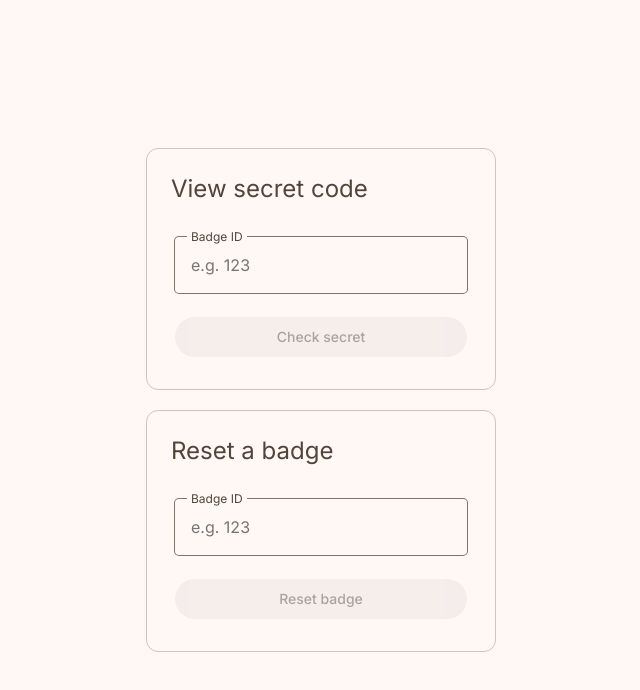
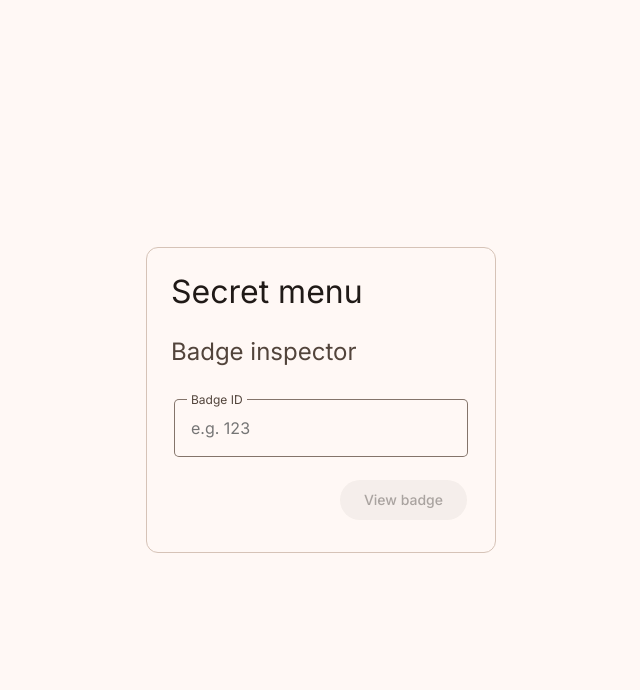
Before and after one commit to mhmatthall/badgeman-redux, a Next.js app: page /secret-menu in a window 1280 px wide. Shown: the top 690 px of the page, without its empty margins (319-959 px from the left). Built offline with nearby package versions, Linux system fonts and the light colour scheme.

Commit message:
Massively improve secret menu - Much more stable - Actual usability considerations - Helpful data

```diff
--- a/src/pages/secret-menu.jsx
+++ b/src/pages/secret-menu.jsx
@@ -1,11 +1,12 @@
+import BadgePreviewer from "@/components/BadgePreviewer";
 import Button from "@/components/Button";
 import Card from "@/components/Card";
 import FormWrapper from "@/components/FormWrapper";
 import Layout from "@/components/Layout";
 import ProgressIndicator from "@/components/ProgressIndicator";
 import TextField from "@/components/TextField";
+import { generate } from "@/lib/auth/secret";
 import axios from "axios";
-import { createHash } from "crypto";
 import Head from "next/head";
 import { useState } from "react";
 import { Controller, useForm } from "react-hook-form";
@@ -21,53 +22,103 @@ export default function Page() {
         <title>Admin &ndash; badgeman</title>
       </Head>
       <main>
-        <ViewSecret />
-        <br />
-        <ResetForm />
+        <Card variant="outlined">
+          <h1>Secret menu</h1>
+          <h2>Badge inspector</h2>
+          <BadgeInspector />
+          {/* <h2>Announcer</h2>
+          <p>Coming soon...</p> */}
+        </Card>
       </main>
     </div>
   );
 }
 
-function ViewSecret() {
-  const [secretCode, setsecretCode] = useState("");
+function BadgeInspector() {
+  const [statusMessage, setStatusMessage] = useState("");
+  const [badgeData, setBadgeData] = useState(null);
 
   const {
     control,
     formState: { isSubmitting, isDirty },
+    getValues,
     handleSubmit,
-    setValue,
+    reset,
   } = useForm();
 
-  const onSubmit = async (data, event) => {
+  const getBadge = (data, event) => {
     // Prevent browser refresh
     event.preventDefault();
 
-    const secretCode = createHash("md5")
-      .update(data.badgeId)
-      .digest("hex")
-      .substring(1, 5);
+    // Reset status message
+    setStatusMessage("");
 
-    setsecretCode(secretCode);
+    // Fetch badge data
+    axios
+      .get("/api/badges/" + data.badgeId)
+      .then((res) => {
+        if (res.status === 200) {
+          setBadgeData(res.data);
+          setStatusMessage("");
+        } else {
+          setBadgeData(null);
+          reset();
+          throw new Error(res);
+        }
+      })
+      .catch((err) => {
+        setStatusMessage(err.message);
+      });
+  };
+
+  const resetBadge = async (data, event) => {
+    // Prevent browser refresh
+    event.preventDefault();
+
+    // Reset status message
+    setStatusMessage("");
+
+    await axios
+      .delete("/api/badges/" + data.badgeId)
+      .then((res) => {
+        if (res.status === 200) {
+          setStatusMessage(
+            `Badge ${getValues("badgeId")} was reset successfully`
+          );
+          setBadgeData(null);
+          reset();
+        } else {
+          setBadgeData(null);
+          reset();
+          throw new Error(res);
+        }
+      })
+      .catch((err) => {
+        setStatusMessage(err.message);
+      });
   };
 
   return (
-    <Card subhead="View secret code" variant="outlined">
+    <>
+      {statusMessage && <p>{statusMessage}</p>}
       {isSubmitting && <ProgressIndicator variant="linear" />}
-      <FormWrapper onSubmit={handleSubmit(onSubmit)}>
+      <FormWrapper onSubmit={handleSubmit(getBadge)}>
         <Controller
           name="badgeId"
           control={control}
           rules={{ required: true }}
+          defaultValue=""
           render={({ field }) => (
             <TextField
               {...field}
               label="Badge ID"
               placeholder="e.g. 123"
               trailingIconGlyph="cancel"
-              onTrailingIconClick={() =>
-                setValue("badgeId", "", { shouldDirty: true })
-              }
+              onTrailingIconClick={() => {
+                setBadgeData(null);
+                setStatusMessage("");
+                reset();
+              }}
               fieldType="text"
               htmlName="badgeId"
               variant="outlined"
@@ -75,90 +126,65 @@ function ViewSecret() {
             />
           )}
         />
-        {secretCode && (
-          <div>
-            <p>{secretCode}</p>
-          </div>
-        )}
         <Button
-          label="Check secret"
+          label="View badge"
           type="submit"
           variant="filled"
-          style={{ width: "100%" }}
           disabled={isSubmitting || !isDirty}
         />
       </FormWrapper>
-    </Card>
+      {badgeData && !isSubmitting && (
+        <Card
+          variant="filled"
+          style={{ alignSelf: "center" }}
+          actions={
+            <Button
+              label="Reset badge"
+              onClick={handleSubmit(resetBadge)}
+              variant="outlined"
+            />
+          }
+        >
+          <h2>Info</h2>
+          <p>
+            <b>Badge ID:</b> <code>{getValues("badgeId")}</code>
+          </p>
+          <p>
+            <b>Secret code:</b> <code>{generate(getValues("badgeId"))}</code>
+          </p>
+          <p>
+            <b>Updated:</b> {new Date(badgeData.lastUpdate).toLocaleString()}
+          </p>
+          <p>
+            <b>Device MAC:</b> <code>{badgeData.macAddress}</code>
+          </p>
+          <hr />
+          <h2>User data</h2>
+          <BadgePreviewer badgeData={badgeData} />
+          <p>
+            <b>Name:</b>
+            <br />
+            <code>{badgeData.userData.name}</code>
+          </p>
+          <p>
+            <b>Pronouns:</b>
+            <br />
+            <code>{badgeData.userData.pronouns}</code>
+          </p>
+          <p>
+            <b>Affiliation:</b>
+            <br />
+            <code>{badgeData.userData.affiliation}</code>
+          </p>
+          <p>
+            <b>Message:</b>
+            <br />
+            <code>{badgeData.userData.message}</code>
+          </p>
+          <hr />
+          <h2>Actions</h2>
+        </Card>
+      )}
+    </>
   );
 }
-
-function ResetForm() {
-  const [isSuccessful, setisSuccessful] = useState(false);
-
-  const {
-    control,
-    formState: { isSubmitting, isDirty },
-    handleSubmit,
-    reset,
-    setValue,
-  } = useForm();
-
-  const badgeResetter = async (data, event) => {
-    // Prevent browser refresh
-    event.preventDefault();
-
-    await axios
-      .delete("/api/badges/" + data.badgeId)
-      .then((res) => {
-        if (res.status === 200) {
-          setisSuccessful(true);
-          reset();
-        } else {
-          console.error(res);
-        }
-      })
-      .catch((err) => {
-        console.error(err);
-      });
-  };
-
-  return (
-    <Card subhead="Reset a badge" variant="outlined">
-      {isSubmitting && <ProgressIndicator variant="linear" />}
-      <FormWrapper onSubmit={handleSubmit(badgeResetter)}>
-        <Controller
-          name="badgeId"
-          control={control}
-          rules={{ required: true }}
-          render={({ field }) => (
-            <TextField
-              {...field}
-              label="Badge ID"
-              placeholder="e.g. 123"
-              trailingIconGlyph="cancel"
-              onTrailingIconClick={() =>
-                setValue("badgeId", "", { shouldDirty: true })
-              }
-              fieldType="text"
-              htmlName="badgeId"
-              variant="outlined"
-              ref={null}
-            />
-          )}
-        />
-        {isSuccessful && (
-          <div>
-            <p>Successfully deleted badge</p>
-          </div>
-        )}
-        <Button
-          label="Reset badge"
-          type="submit"
-          variant="filled"
-          style={{ width: "100%" }}
-          disabled={isSubmitting || !isDirty}
-        />
-      </FormWrapper>
-    </Card>
-  );
-}
```
